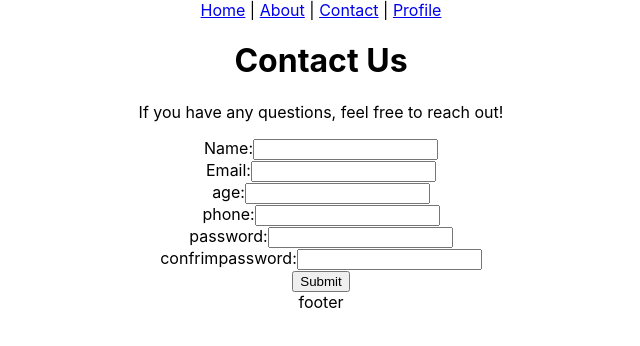
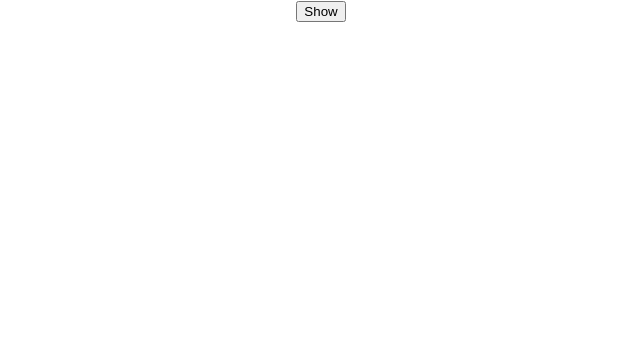
Before and after one commit to haakel/reactlearn, a React (Create React App) app: page /contact in a window 1280 px wide. Shown: the top 346 px of the page, without its empty margins (319-959 px from the left). Built offline with nearby package versions, Linux system fonts and the light colour scheme.

Commit message:
e10 - 4:33:53

```diff
--- a/src/App.js
+++ b/src/App.js
@@ -1,40 +1,16 @@
+// Custom hook
+// useState useContext useEffect
+
+import { useState } from "react";
 import "./App.css";
-import Home from "./pages/Home";
-import About from "./pages/About";
-import Contact from "./pages/Contact";
-import Nav from "./pages/Nav";
-import Profile from "./pages/Profile";
-import { BrowserRouter as Router, Routes, Route, Link } from "react-router-dom";
-import { useState, createContext } from "react";
-import { QueryClient, QueryClientProvider } from "@tanstack/react-query";
-
-export const profileContext = createContext();
+import { useTaggle } from "./useTaggle";
+// e10 - 4:33:53
 function App() {
-  //e08 - 3:56:42
-  const client = new QueryClient({
-    defaultOptions: {
-      queries: { refetchOnWindowFocus: false },
-      mutations: {},
-    },
-  });
-  const [username, setUsername] = useState("hamid akbari");
+  const [isVisible, toggle] = useTaggle();
   return (
     <div className="App">
-      <QueryClientProvider client={client}>
-        <profileContext.Provider value={{ username, setUsername }}>
-          <Router>
-            <Nav />
-            <Routes>
-              <Route path="/" element={<Home />} />
-              <Route path="/profile" element={<Profile />} />{" "}
-              <Route path="/about" element={<About />} />
-              <Route path="/contact" element={<Contact />} />
-              <Route path="*" element={<h1>Not found</h1>} />
-            </Routes>
-            <div>footer</div>
-          </Router>
-        </profileContext.Provider>
-      </QueryClientProvider>
+      <button onClick={toggle}>{isVisible ? "Hide" : "Show"}</button>
+      {isVisible && <h1>This is my hidden text</h1>}
     </div>
   );
 }
--- /dev/null
+++ b/src/useTaggle.js
@@ -0,0 +1,9 @@
+import { useState } from "react";
+// e10 - 4:33:53
+export const useTaggle = (intialValue = false) => {
+  const [state, setstate] = useState(intialValue);
+  const toggle = () => {
+    setstate((prev) => !prev);
+  };
+  return [state, toggle];
+};
```
Also changed, not shown: app js/App7.js (added, +42 -0 lines).
